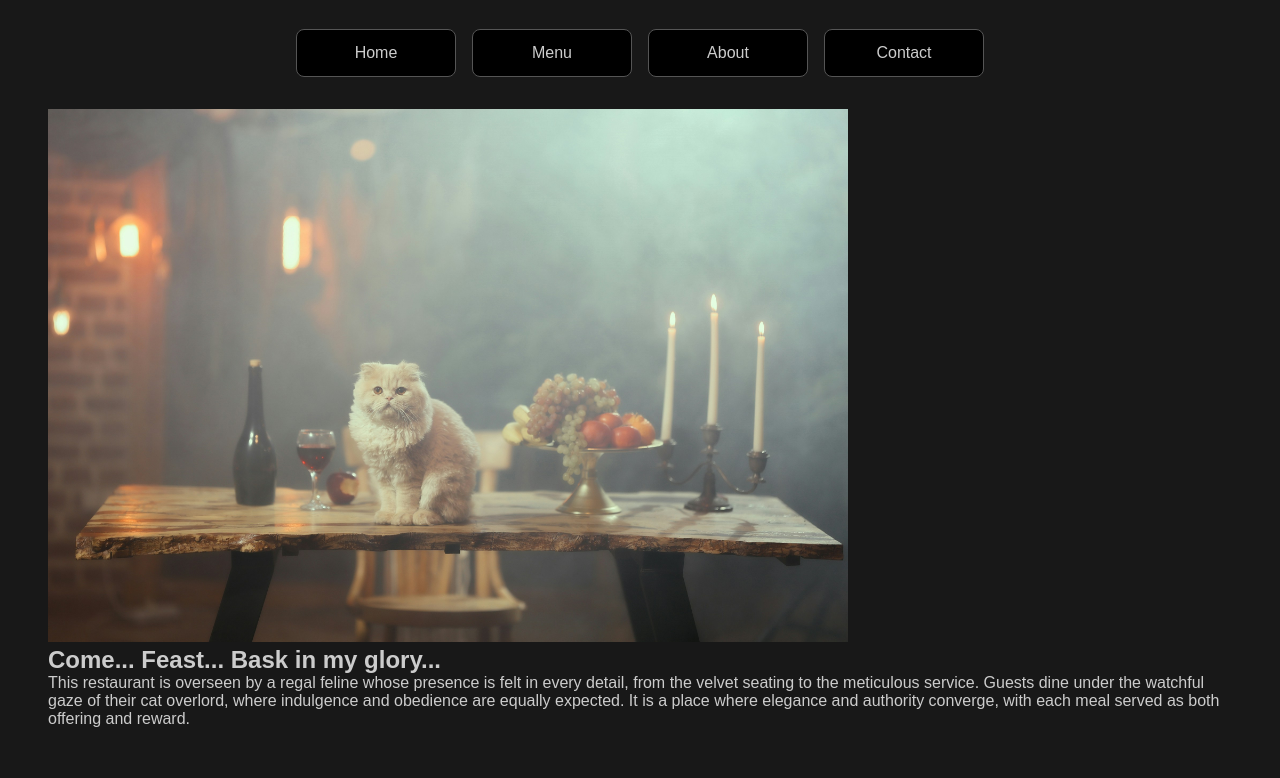
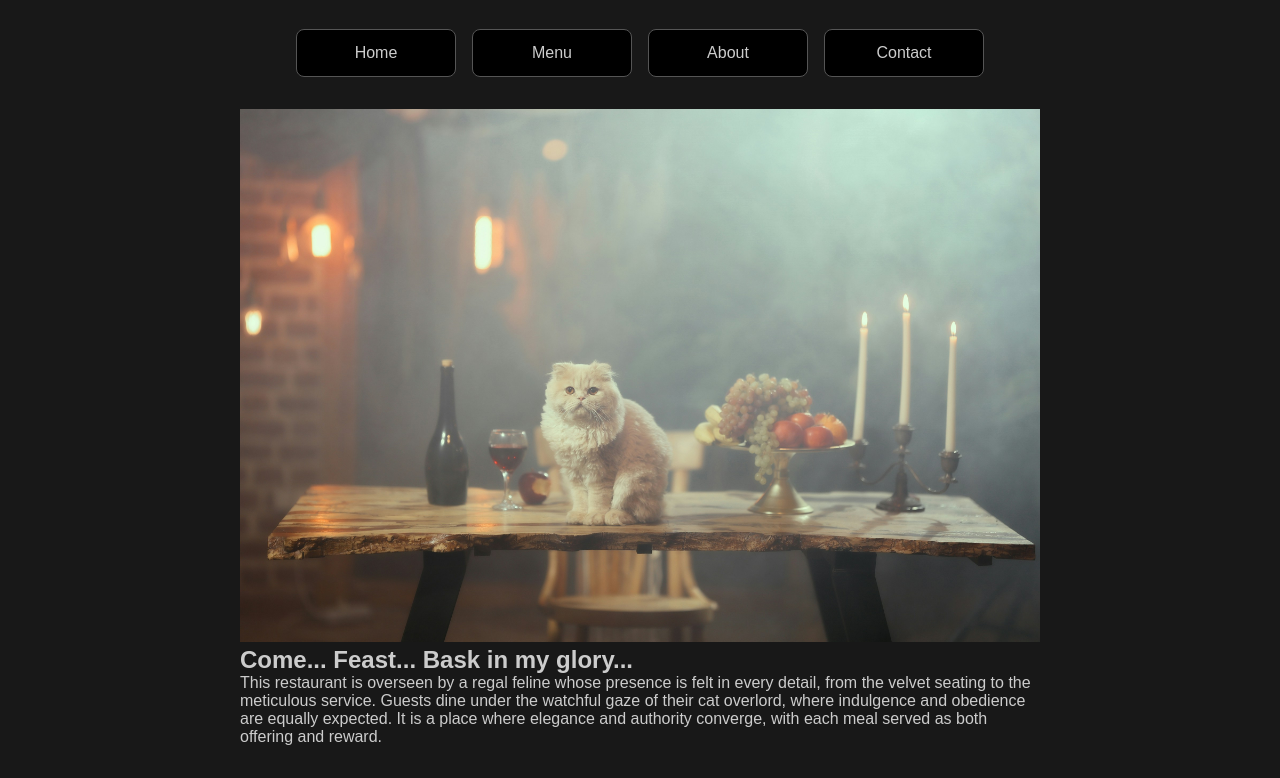
Before and after one commit to simeonrediger/odin-restaurant, a website built with webpack: page src/index.html in a window 1280 px wide. Shown: the part 72-850 px from the top of the page. Built offline with nearby package versions, Linux system fonts and the light colour scheme.

Commit message:
Add page gutters to layout

```diff
--- a/src/index.html
+++ b/src/index.html
@@ -8,6 +8,8 @@
   </head>
 
   <body>
+    <div class='gutter'></div>
+    <div class='content-column'>
       <header>
         <h1 class='title'>Claw & Crown</h1>
         <nav>
@@ -29,5 +31,7 @@
       </header>
 
       <main id='content'></main>
+    </div>
+    <div class='gutter'></div>
   </body>
 </html>
--- a/src/styles/layout.css
+++ b/src/styles/layout.css
@@ -3,6 +3,9 @@ body {
   color: var(--white);
   padding-inline: 3rem;
   padding-bottom: 2rem;
+
+  display: grid;
+  grid-template-columns: 1fr 50rem 1fr;
 }
 
 header {
```
Lines whose indentation alone changed are shown as unchanged.
